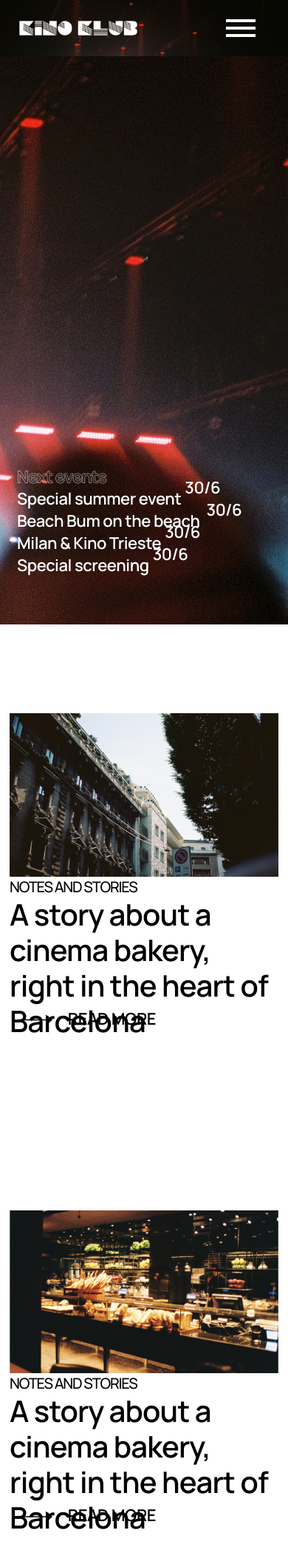
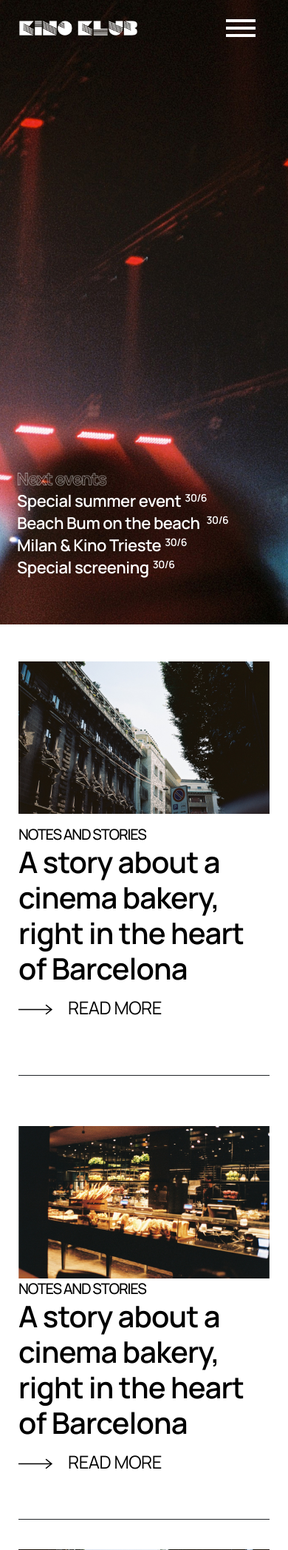
Before and after one commit to copandrej/kinoklub, a PHP site: page / in a window 390 px wide. Shown: the top 2095 px of the page at 74% size. Run offline with PHP 8.4, Linux system fonts and the light colour scheme; some libraries are stand-ins or nearby versions; some web fonts are replaced.

Commit message:
more work on mobile, fixed some stuff etc.

```diff
--- a/index.html
+++ b/index.html
@@ -62,6 +62,7 @@
                 <a class="link hover" href="normal.html">JUKE BOX CINEMA</a>
                 <a class="link hover" href="normal.html">ABOUT</a>
                 <a class="link hover" href="normal.html">JOIN</a>
+                <img src="img/Vectorsearch.svg" alt="Search" class="search-icon">
             </div>
         </div>
         <div class="next-events">
@@ -71,15 +72,20 @@
                 <a class="hover" href="normal.html">Milan & Kino Trieste<span>30/6</span></a><a class="hover"
                     href="normal.html">Special screening<span>30/6</span></a>
             </h4>
+
             <p>Kino Klub is a project of Aspekt Institute. ©2022</p>
+
+
         </div>
+        <lan class="lan"><lan>SL </lan>/<lan> EN</lan></lan>
     </div>
     <div id="mobile-meni" class="mobile-meni display-none">
-        <a class="link hover" href="index.html">NOTES AND STORIES</a>
-        <a class="link hover" href="events.html">EVENT CALANDAR</a>
-        <a class="link hover" href="normal.html">JUKE BOX CINEMA</a>
-        <a class="link hover" href="normal.html">ABOUT</a>
-        <a class="link hover join" href="normal.html">JOIN</a>
+        <a href="index.html">NOTES AND STORIES</a>
+        <a href="events.html">EVENT CALANDAR</a>
+        <a href="normal.html">JUKE BOX CINEMA</a>
+        <a href="normal.html">ABOUT</a>
+        <a class="join" href="normal.html">JOIN</a>
+        <spn class="mobile-lan"><span>SL </span>/<span> EN</span></spn>
     </div>
     <div class="knof" onclick="anime()">
         <div id ="sprememba" class="zg"></div>
@@ -88,7 +94,7 @@
     </div>
 
     <!-- main content -->
-    <div class="jumbotron">
+    <div class="jumbotron landing-main">
         <div class="row">
             <div class="col-md-8">
                 <img class="note-img" src="img/Rectangle 24.png">
@@ -140,6 +146,19 @@
                 <img class="note-img" style="float: right" src="img/Rectangle 39.png">
             </div>
         </div>
+
+        <div class="row">
+            <div class="col-md-8">
+                <img class="note-img" src="img/Rectangle 24.png">
+            </div>
+            <div class="col-md-4 title">
+                <span class="category">NOTES AND STORIES</span>
+                <h3 class="title">
+                    A story about a cinema bakery, right in the heart of Barcelona
+                </h3>
+                <a class="notes-link" href="normal.html"><img src="img/Vectorvec.svg">READ MORE</a>
+            </div>
+        </div>
         <!--row can be repeated more. Dynamic content from server-->
     </div>
 
--- a/style/events.css
+++ b/style/events.css
@@ -1,4 +1,5 @@
 /*Style for events page*/
+
 .head-events {
     font-family: 'Manrope-500';
     font-style: normal;
--- a/style/landing.css
+++ b/style/landing.css
@@ -11,12 +11,29 @@
     font-size: 50px;
     line-height: 68px;
     letter-spacing: -0.02em;
-    margin-bottom: 20px;
+    margin-bottom: 17px!important;
 }
 
 .next-events a {
     text-decoration: none;
     color: #FFFFFF;
+}
+.lan {
+    position: absolute;
+
+    font-family: 'Manrope-400';
+    font-style: normal;
+    font-weight: 400;
+    font-size: 20px;
+    line-height: 115.6%;
+    /* or 23px */
+
+    letter-spacing: -0.02em;
+    right: 44px;
+    bottom: 62px;
+    color: #FFFFFF;
+
+
 }
 
 /*changing hover animatin for this links*/
@@ -112,4 +129,37 @@
         font-size: 40px!important;
         line-height: 120%;
     }
+    .notes-link {
+        width: 210px;
+        height: 54px;
+        text-align: left;
+        position: relative;
+        padding-bottom: 0px;
+        font-family: 'Manrope-400';
+        font-style: normal;
+        font-weight: 400;
+        font-size: 24px;
+        line-height: 33px;
+        /* identical to box height */
+
+        letter-spacing: -0.02em;
+
+        /*margin fix*/
+        margin-right: -36px;
+    }
+    .landing-main .row {
+        padding-bottom: 40px;
+        padding-top: 40px;
+        border-bottom: solid 1px;
+        margin-left: 12px;
+        margin-right: 12px;
+    }
+    .landing-main div {
+        padding-left: 0;
+        padding-right: 0;
+    }
+    .landing-main {
+        padding-top: 10px;
+    }
+
 }
--- a/style/normal.css
+++ b/style/normal.css
@@ -4,6 +4,9 @@
 če niso prave velikosti se da scalira na ustrezno višino za styling in levo desno poreže kar je preveč
 kljub temu se v css napiše najboljše razmerje
 za generičen page se up0orablja višino 88-- nekej zato da je bolj responsive kot height 100%*/
+.not-fixed {
+    position: absolute;
+}
 .content {
     margin: 100px;
 
--- a/style/style.css
+++ b/style/style.css
@@ -460,14 +489,15 @@ video {
         color: white;
 
         padding-top: 141px;
-        transition: 0.5s ease-out;
+        transition: background-color 0.4s, height 0.5s, padding-top 0.5s;
         overflow: hidden;
 
 
     }
-    .mobile-meni a {
+
+    .mobile-meni a, .mobile-lan {
         display: block;
-        margin-bottom: 23px!important;
+        margin-bottom: 23px !important;
         font-family: 'Manrope-700';
         font-style: normal;
         font-weight: 700;
@@ -478,18 +508,43 @@ video {
         margin-left: 0;
         padding-left: 44px;
         letter-spacing: -0.02em;
+        transition: 0.3s;
+        color: white;
+        text-decoration: none;
 
-        color: #FFFFFF;
+        /*color: #FFFFFF;*/
     }
+    .mobile-lan {
+        text-align: right;
+        position: absolute;
+        bottom: 32px;
+        right: 26px;
+    }
+    .lan {
+        display: none!important;
+        float: right;
+    }
+
     .join {
         text-align: center;
-        margin-top: 100px;
+        margin: auto;
+        margin-top: 121px!important;
+        padding: 0px!important;
     }
+
     .display-none {
+        display: inline-block;
         padding-top: 0px;
         height: 0px;
-        overflow: hidden;
+        background-color: transparent;
     }
+
+    .display-none a, .display-none .mobile-lan{
+        color: transparent !important;
+        transition: 0.1s;
+
+    }
+
 }
 
 @media only screen and (max-width: 850px) {
@@ -511,9 +569,14 @@ video {
         display: none;
     }
 
+    .bg-img-parallax {
+        background-size: auto;
 
+    }
 
-
+    .navbar-parallax {
+        background-size: auto;
+    }
 
     .next-events h4 {
         font-size: 22px !important;
@@ -522,6 +585,12 @@ video {
 
     .next-events a {
         display: block;
+    }
+
+    .next-events span {
+        font-size: 14px !important;
+        line-height: 19px !important;
+        transform: translate(0px, -7px) !important;
     }
 
     .next-events img {
@@ -534,21 +603,24 @@ video {
     }
 
     .navbar-parallax {
-        background-position-x: -900px;
+        background-position-x: -900px !important;
     }
 
 
-    .jumbotron, .events-jumbo {
+    .jumbotron,
+    .events-jumbo {
         padding-left: 13px;
         padding-right: 13px;
         max-width: 100%;
         overflow-x: hidden;
     }
+
     /*footer*/
 
     .more p {
         display: none;
     }
+
     .gen-leg {
         height: 450px;
         width: 100%;
```
Also changed, not shown: other parts of style/style.css (+66 -29 lines), events.html (+7 -5 lines), normal.html (+9 -6 lines), img/Vectorsearch.svg (added). Lines whose indentation alone changed are shown as unchanged.
